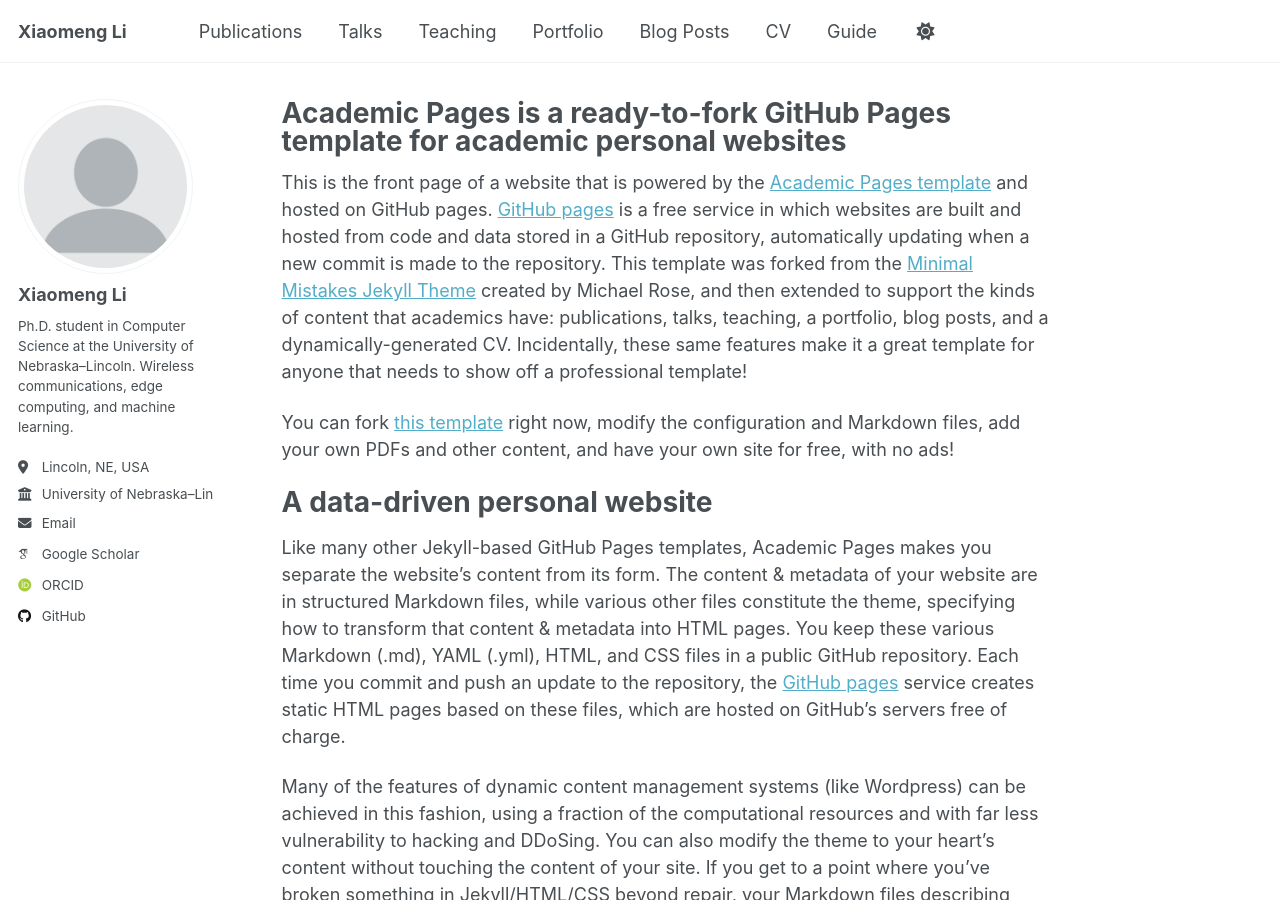
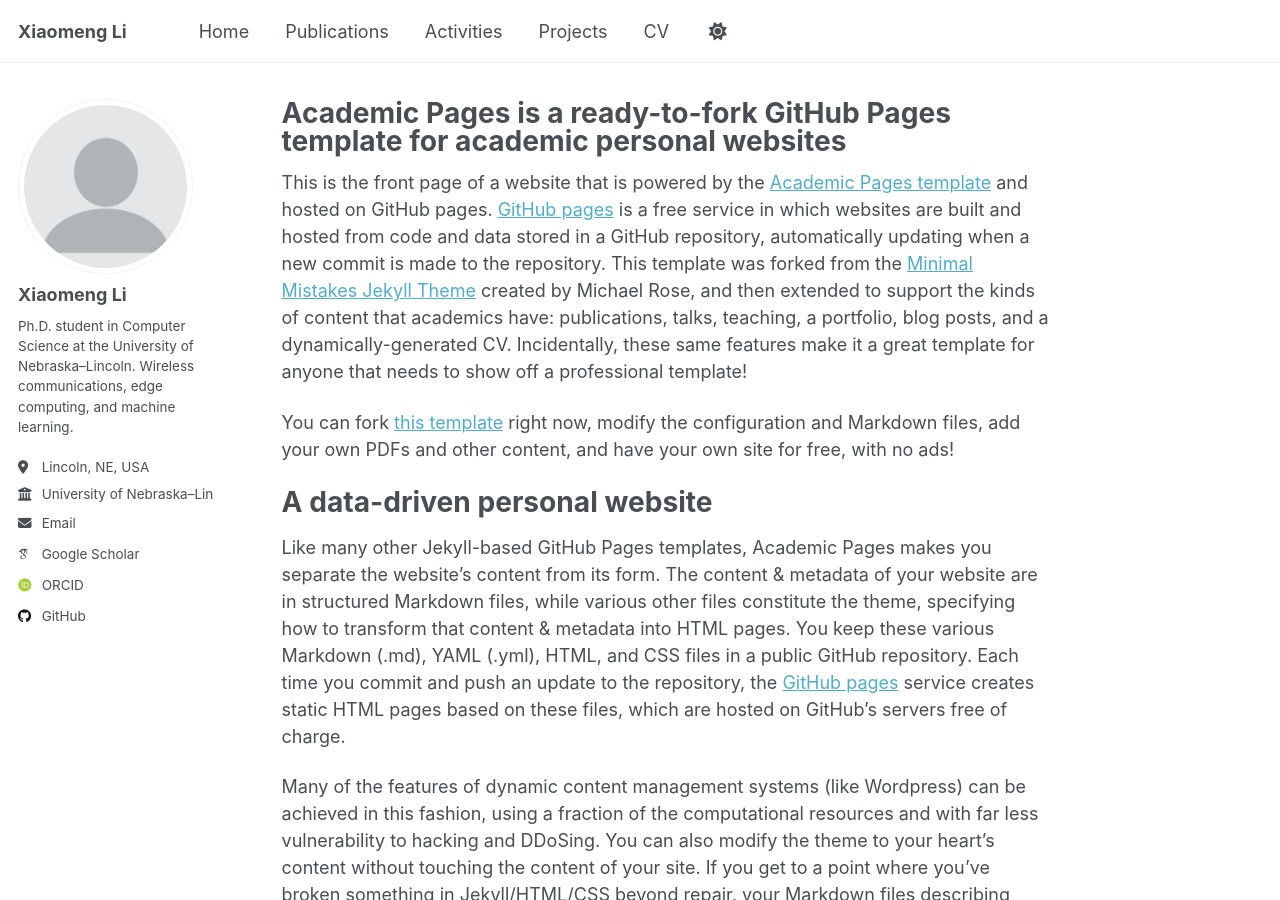
Before and after one commit to Li-Mountain/Li-Mountain.github.io, a Jekyll site: the page built from _pages/about.md, in a window 1280 px wide and 900 px high. Built offline with Jekyll 4.4.1, drawn with Linux system fonts in a browser that asks for light colours; some web fonts are replaced; a script that is not in the unit is left out.

Commit message:
Revise navigation structure in navigation.yml
Updated navigation links and titles for clarity.

```diff
--- a/_data/navigation.yml
+++ b/_data/navigation.yml
@@ -8,20 +8,20 @@
 #      Markdown formatted page while the second is generated using JSON.
 
 main:
+  - title: "Home"
+    url: /
+
   - title: "Publications"
     url: /publications/
 
-  - title: "Talks"
+  - title: "Activities"
     url: /talks/
 
-  - title: "Teaching"
-    url: /teaching/
-
-  - title: "Portfolio"
+  - title: "Projects"
     url: /portfolio/
 
-  - title: "Blog Posts"
-    url: /year-archive/
+  # - title: "Blog Posts"
+  #   url: /year-archive/
 
   - title: "CV"
     url: /cv/
@@ -29,5 +29,5 @@ main:
   # - title: "CV"
   #   url: /cv-json/
 
-  - title: "Guide"
-    url: /markdown/
+  # - title: "Guide"
+  #   url: /markdown/
```
